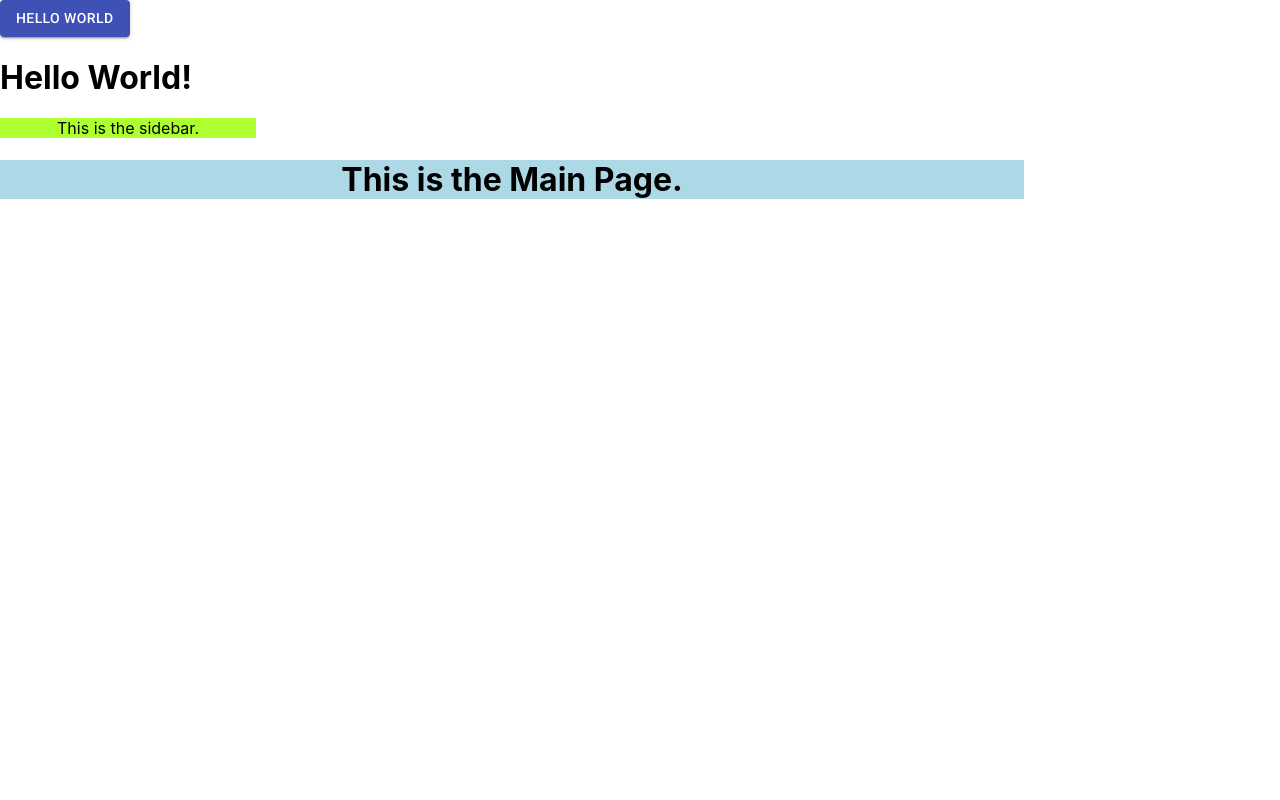
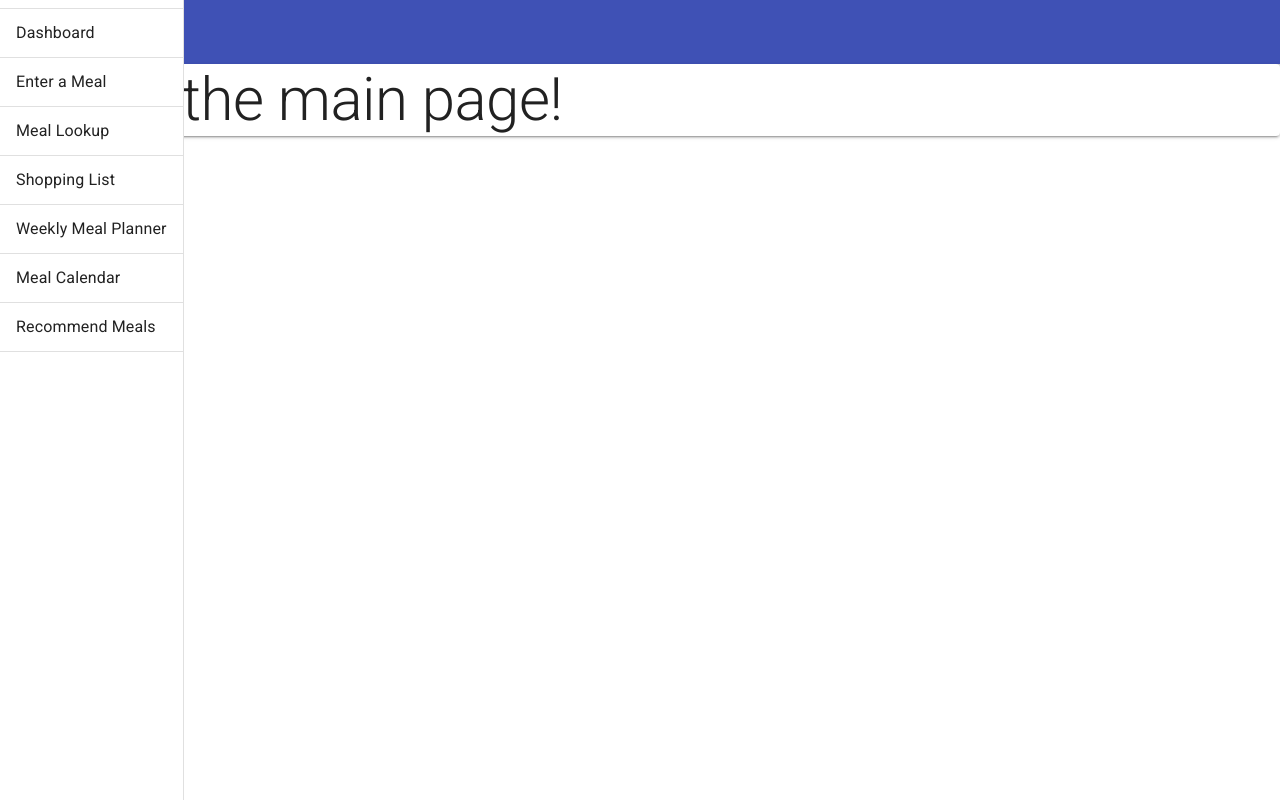
Before and after one commit to bturley2/meal-manager, a React (Create React App) app in the folder react/: page / in a window 1280 px wide. Built offline with nearby package versions, Linux system fonts and the light colour scheme.

Commit message:
added drawer

```diff
--- a/package.json
+++ b/package.json
@@ -3,6 +3,7 @@
     "@fontsource/roboto": "^4.4.5",
     "@material-ui/core": "^4.11.4",
     "@material-ui/icons": "^4.11.2",
+    "@material-ui/styles": "^4.11.4",
     "bootstrap": "^4.6.0",
     "react-bootstrap": "^1.6.1"
   }
--- a/react/src/components/App.js
+++ b/react/src/components/App.js
@@ -1,24 +1,27 @@
-// import logo from '../assets/logo.svg';
-import '../style/App.css';
+import React from 'react';
+
+import MainPage from './MainPage';
 import Navbar from './Navbar';
-import MainPage from './MainPage';
+import Sidebar from './Sidebar';
 
-import React from 'react';
-import ReactDOM from 'react-dom';
-import Button from '@material-ui/core/Button';
+
 
 function App() {
   return (
     <div>
       <head>
+        {/* Import Roboto font */}
         <link rel="stylesheet" href="https://fonts.googleapis.com/css?family=Roboto:300,400,500,700&display=swap" />
+
+        {/* Scale devices for mobile */}
+        <meta
+          name="viewport"
+          content="minimum-scale=1, initial-scale=1, width=device-width"
+        />
       </head>
 
       <body>
-        <Button variant="contained" color="primary">
-          Hello World
-        </Button>
-        <h1>Hello World!</h1>
+        <Sidebar />
         <Navbar />
         <MainPage />
       </body>
--- a/react/src/components/MainPage.js
+++ b/react/src/components/MainPage.js
@@ -1,17 +1,22 @@
 import React from "react";
-import '../style/MainPage.css';
+
+import Paper from '@material-ui/core/Paper';
+import Typography from '@material-ui/core/Typography';
 
 class MainPage extends React.Component {
-  constructor(props) {
-    super(props);
+  // constructor(props) {
+  //   super(props);
     // this.state = {backgroundColor: 'blue'};
-  }
+  // }
 
   render() {
     return (
-      <div class="mainpage">
-        <h1>This is the Main Page.</h1>
-      </div>
+
+      <Paper elevation="2">
+        <Typography variant="h2">
+          This is the main page!
+        </Typography>
+      </Paper>
     );
   }
 }
--- a/react/src/components/Navbar.js
+++ b/react/src/components/Navbar.js
@@ -1,21 +1,41 @@
-import '../style/Navbar.css';
+// import '../style/Navbar.css';
 import React from "react";
+
+import AppBar from '@material-ui/core/AppBar';
+import IconButton from '@material-ui/core/IconButton';
+import Toolbar from '@material-ui/core/Toolbar';
+import Typography from '@material-ui/core/Typography';
+
+import MenuIcon from '@material-ui/icons/Menu';
+
 
 
 class Navbar extends React.Component {
-  constructor(props) {
-    super(props);
+  // constructor(props) {
+  //   super(props);
     // this.state = {
     //   isOpen: true,
     // };
-  }
+  // }
 
   render() {
     return (
-      // <div style={{backgroundColor: 'yellow'}}>
-      <div class="navbar">
-        This is the sidebar.
-      </div>
+      // <Grid container direction="row" justify="center" >
+      //   <Container>Hello</Container>
+      // </Grid>
+
+      <AppBar position="static">
+        <Toolbar>
+
+          <IconButton edge="start">
+            <MenuIcon />
+          </IconButton>
+
+          <Typography variant="h6">Dashboard</Typography>
+
+        </Toolbar>
+      </AppBar>
+
     );
   }
 }
--- /dev/null
+++ b/react/src/components/Sidebar.js
@@ -0,0 +1,67 @@
+import React from 'react';
+
+import Divider from '@material-ui/core/Divider';
+import Drawer from '@material-ui/core/Drawer';
+import List from '@material-ui/core/List';
+import ListItem from '@material-ui/core/ListItem';
+import ListItemText from '@material-ui/core/ListItemText';
+
+class Sidebar extends React.Component {
+  constructor(props) {
+    super(props);
+    this.state = {
+      isDrawerOpen: true,
+      drawerWidth: 200,
+    };
+  }
+
+  render() {
+    return (
+        <Drawer
+          variant="persistent"
+          open={this.state.isDrawerOpen}
+        >
+          <List>
+            <Divider />
+            <ListItem button key="Dashboard">
+              <ListItemText primary="Dashboard" />
+            </ListItem>
+            <Divider />
+
+            <ListItem button key="Enter a Meal">
+              <ListItemText primary="Enter a Meal" />
+            </ListItem>
+            <Divider />
+
+            <ListItem button key="Meal Lookup">
+              <ListItemText primary="Meal Lookup" />
+            </ListItem>
+            <Divider />
+
+            <ListItem button key="Shopping List">
+              <ListItemText primary="Shopping List" />
+            </ListItem>
+            <Divider />
+
+            <ListItem button key="Weekly Meal Planner">
+              <ListItemText primary="Weekly Meal Planner" />
+            </ListItem>
+            <Divider />
+
+            <ListItem button key="Meal Calendar">
+              <ListItemText primary="Meal Calendar" />
+            </ListItem>
+            <Divider />
+
+            <ListItem button key="Recommend Meals">
+              <ListItemText primary="Recommend Meals" />
+            </ListItem>
+            <Divider />
+
+          </List>
+        </Drawer>
+    );
+  }
+}
+
+export default Sidebar;
--- a/react/src/index.css
+++ b/react/src/index.css
@@ -1,4 +1,8 @@
 body {
+  margin: 0;
+}
+
+/* body {
   margin: 0;
   font-family: -apple-system, BlinkMacSystemFont, 'Segoe UI', 'Roboto', 'Oxygen',
     'Ubuntu', 'Cantarell', 'Fira Sans', 'Droid Sans', 'Helvetica Neue',
@@ -10,4 +14,4 @@ body {
 code {
   font-family: source-code-pro, Menlo, Monaco, Consolas, 'Courier New',
     monospace;
-}
+} */
--- a/react/src/style/Navbar.css
+++ /dev/null
@@ -1,7 +0,0 @@
-.navbar {
-  background-color: greenyellow;
-  width: 20%;
-  height: 100%;
-  text-align: center;
-
-}
```
Also changed, not shown: react/src/style/App.css (deleted, +0 -44 lines), react/src/assets/logo.svg (deleted), 1 other file (tests, documents, lock files or other folders).
